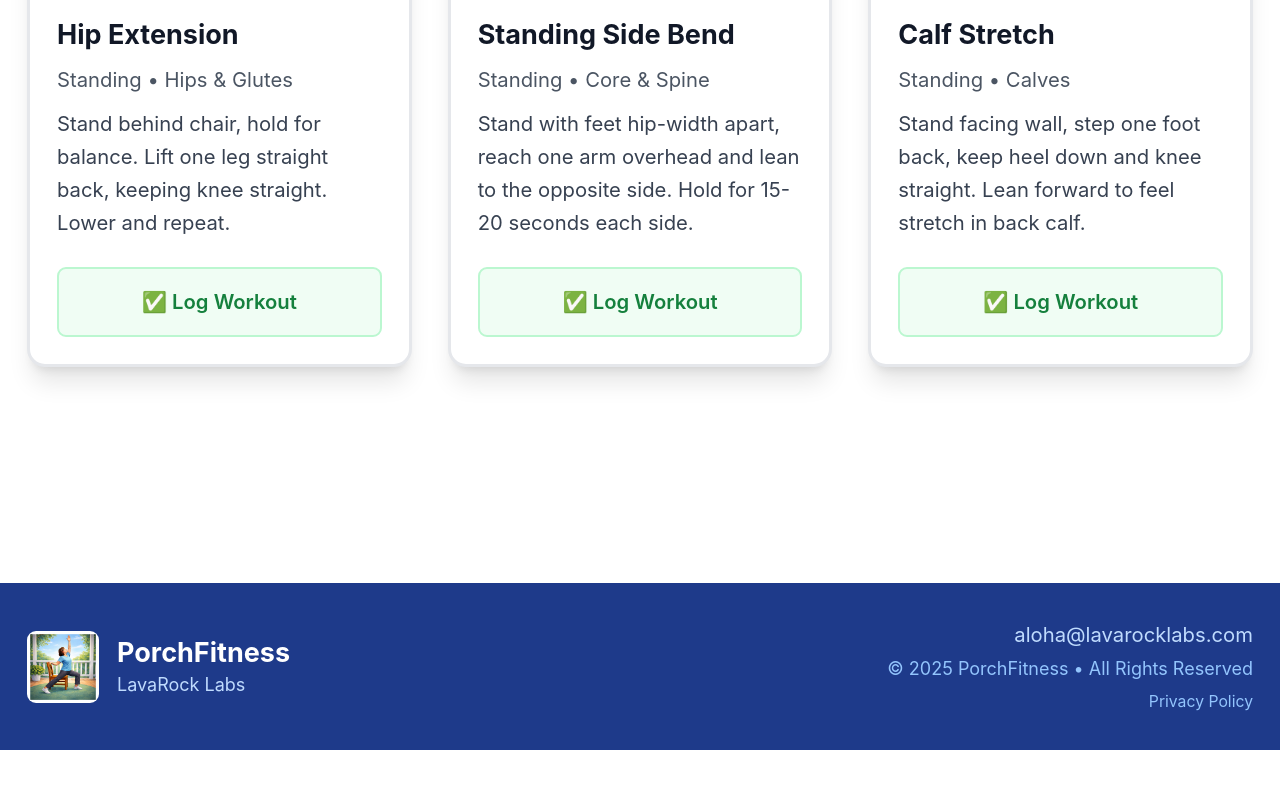
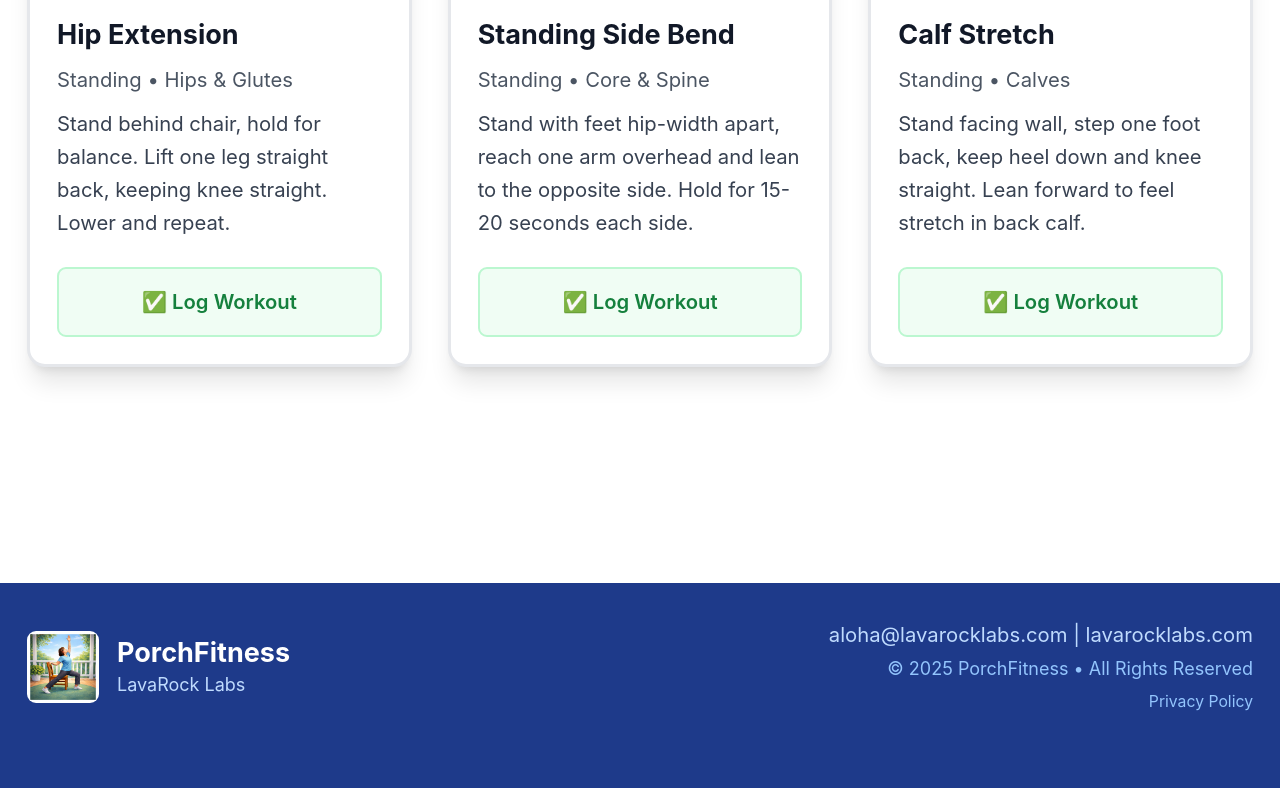
Before and after one commit to Anety5/porchfitness, a plain HTML site: page index.html in a window 1280 px wide. Shown: the part 3655-4443 px from the top of the page. Before the commit the page ends 4405 px from the top, so only its background shows below. Drawn offline with nearby package versions, Linux system fonts and the light colour scheme; a script that the page names is missing.

Commit message:
Add LavaRock Labs website link to footer and add padding to prevent widget overlap

```diff
--- a/index.html
+++ b/index.html
@@ -535,7 +535,7 @@
   </div>
 
   <!-- Footer -->
-  <footer class="bg-blue-900 text-white mt-16">
+  <footer class="bg-blue-900 text-white mt-16 pb-24">
     <div class="max-w-7xl mx-auto px-6 py-8">
       <div class="flex flex-col md:flex-row items-center justify-between gap-4">
         <div class="flex items-center gap-4">
@@ -547,7 +547,8 @@
         </div>
         <div class="text-center md:text-right">
           <p class="text-lg text-blue-200">
-            <a href="mailto:aloha@lavarocklabs.com" class="hover:underline">aloha@lavarocklabs.com</a>
+            <a href="mailto:aloha@lavarocklabs.com" class="hover:underline">aloha@lavarocklabs.com</a> |
+            <a href="https://lavarocklabs.com" target="_blank" class="hover:underline">lavarocklabs.com</a>
           </p>
           <p class="text-base text-blue-300 mt-1">© 2025 PorchFitness • All Rights Reserved</p>
           <p class="text-sm text-blue-300 mt-2">
```
